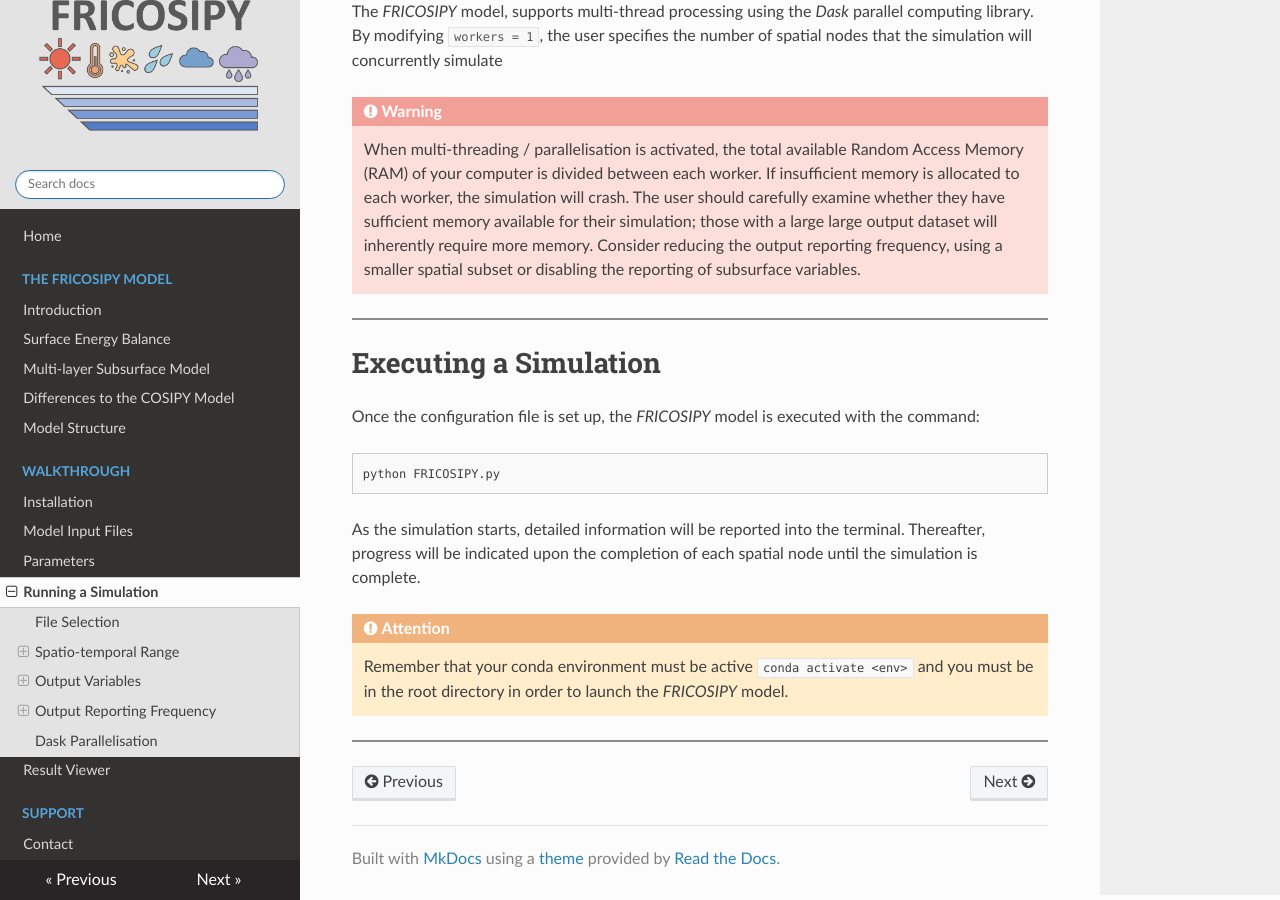
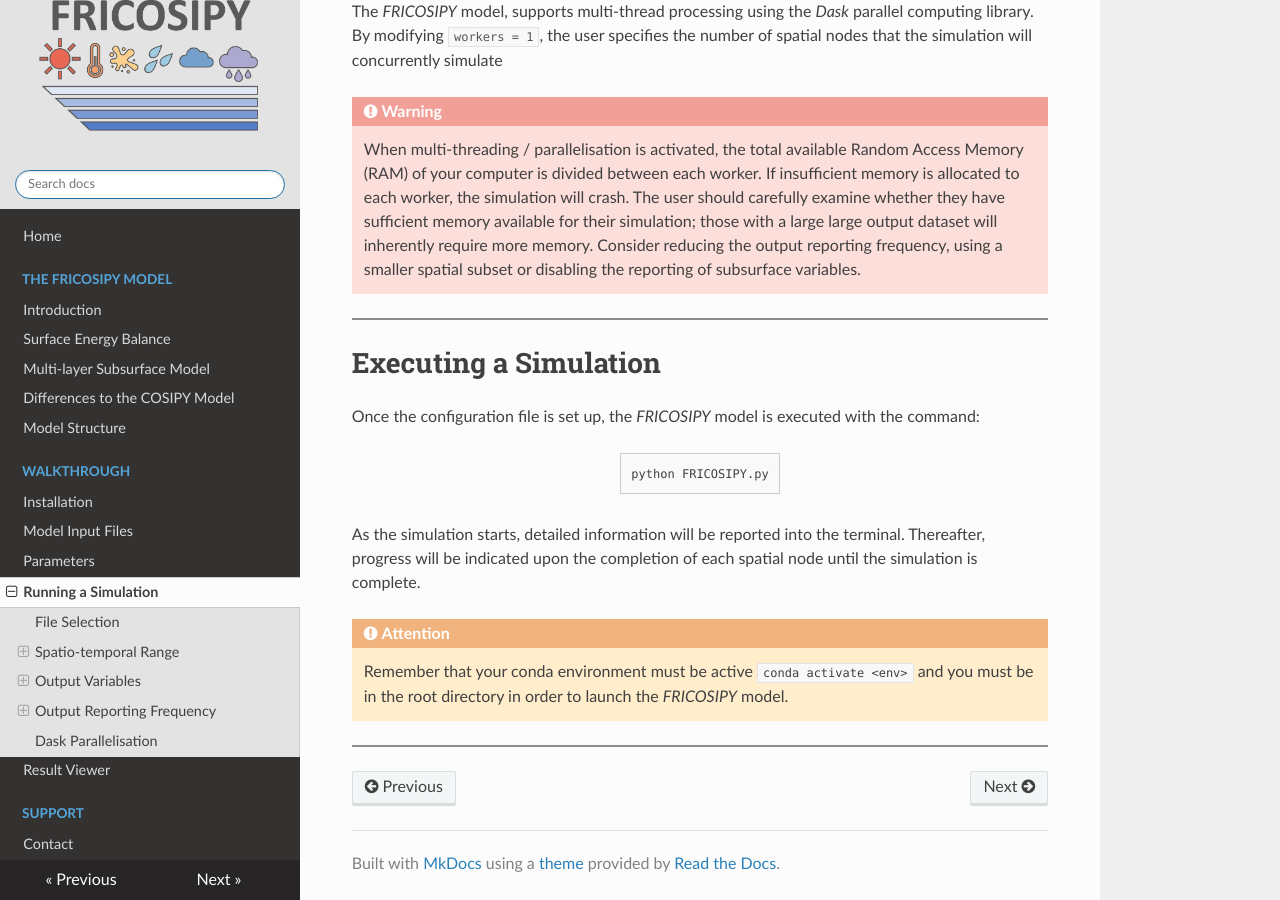
Before and after one commit to MarcusGastaldello/FRICOSIPY, an MkDocs documentation site: the page built from docs/running_a_simulation.md, in a window 1280 px wide and 900 px high, scrolled down 5370 px. Built offline with MkDocs 1.6.1, drawn with Linux system fonts in a browser that asks for light colours.

Commit message:
Enhance command execution formatting in documentation
Updated the formatting of the command execution section for better clarity and presentation.

```diff
--- a/docs/running_a_simulation.md
+++ b/docs/running_a_simulation.md
@@ -187,8 +187,10 @@
 
 Once the configuration file is set up, the *FRICOSIPY* model is executed with the command:
 
-<div style="border:1px solid #ccc; padding:10px; background:#f9f9f9; max-width:100%; overflow-x:auto;">
-  <code style="background:none !important; border:none !important; padding:0 !important; color:#404040; font-family:Consolas, 'Liberation Mono', Courier, monospace;">python FRICOSIPY.py</code>
+<div style="text-align: center;">
+  <div style="border:1px solid #ccc; padding:10px; background:#f9f9f9; display:inline-block; max-width:100%; overflow-x:auto; text-align:left;">
+    <code style="background:none !important; border:none !important; padding:0 !important; color:#404040; font-family:Consolas, 'Liberation Mono', Courier, monospace;">python FRICOSIPY.py</code>
+  </div>
 </div>
 <br>
 As the simulation starts, detailed information will be reported into the terminal. Thereafter, progress will be indicated upon the completion of each spatial node until the simulation is complete.
```
